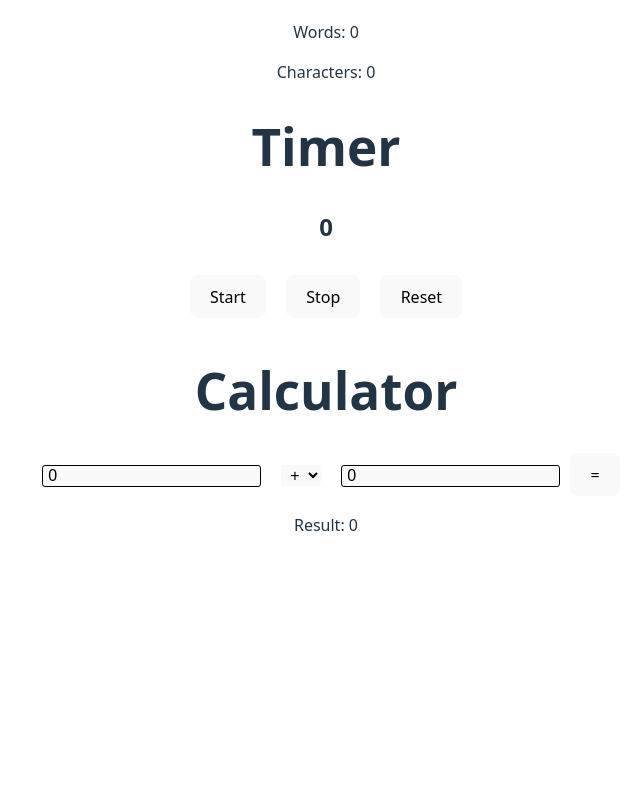
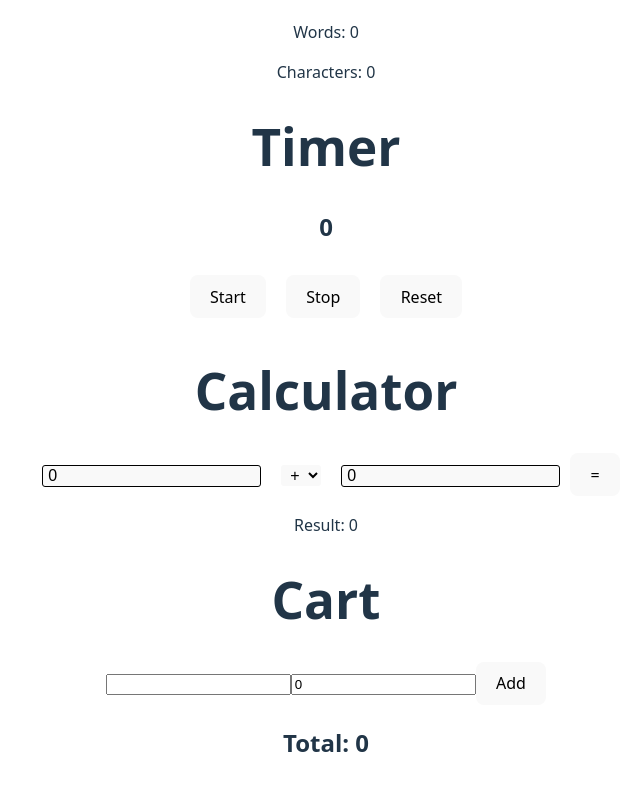
Before and after one commit to Navapu/FullStack_ANavarro, a React (Vite) app in the folder dia08/starting-hooks/: page / in a window 1280 px wide. Shown: the part 2116-2907 px from the top of the page, without its empty margins (314-954 px from the left). Before the commit the page ends 2701 px from the top, so only its background shows below. Built offline with nearby package versions, Linux system fonts and the light colour scheme.

Commit message:
Initial commit for Cart component: basic structure and add item functionality

```diff
--- a/dia08/starting-hooks/src/App.jsx
+++ b/dia08/starting-hooks/src/App.jsx
@@ -9,7 +9,8 @@ import Gallery from './components/Gallery';
 import Game from './components/Game';
 import TextArea from './components/TextArea';
 import Timer from './components/Timer';
-import Calculator from './components/Calculator';
+import Calculator from './components/Calculator'
+import Cart from './components/Cart';
 function App() {
   const randomnumber = Math.floor(Math.random() * 100) + 1;
 
@@ -25,6 +26,7 @@ function App() {
       <TextArea />
       <Timer />
       <Calculator />
+      <Cart />
     </>
   )
 }
--- /dev/null
+++ b/dia08/starting-hooks/src/components/Cart.jsx
@@ -0,0 +1,38 @@
+import { useState } from "react"
+
+const Cart = () => {
+    const [formData, setFormData] = useState({
+        item: "",
+        price: 0
+    })
+    const [cart, setCart] = useState([{}])
+    const [total, setTotal] = useState(0)
+    const handleChange = (e) => {
+        setFormData(prev => ({ ...prev, [e.target.name]: e.target.value }))
+    }
+
+    const handleAdd = () => {
+        if (formData.item === "") { return; }
+        if (formData.price === 0) { return; }
+        setCart([...cart, { item: formData.item, price: formData.price }])
+        setFormData({ item: "", price: 0 })
+    }
+    return (
+        <div>
+            <h1>Cart</h1>
+
+            <input type="text" value={formData.item} onChange={handleChange} name="item" />
+            <input type="number" name="price" value={formData.price} onChange={handleChange} />
+            <button onClick={handleAdd}>Add</button>
+
+            <ul>
+                {cart.map(({ item, price }, idx) => {
+                    return item != undefined && <li key={idx}>{item}: {price}</li>
+                })}
+            </ul>
+            <h2>Total: {total}</h2>
+
+        </div>
+    )
+}
+export default Cart
```
